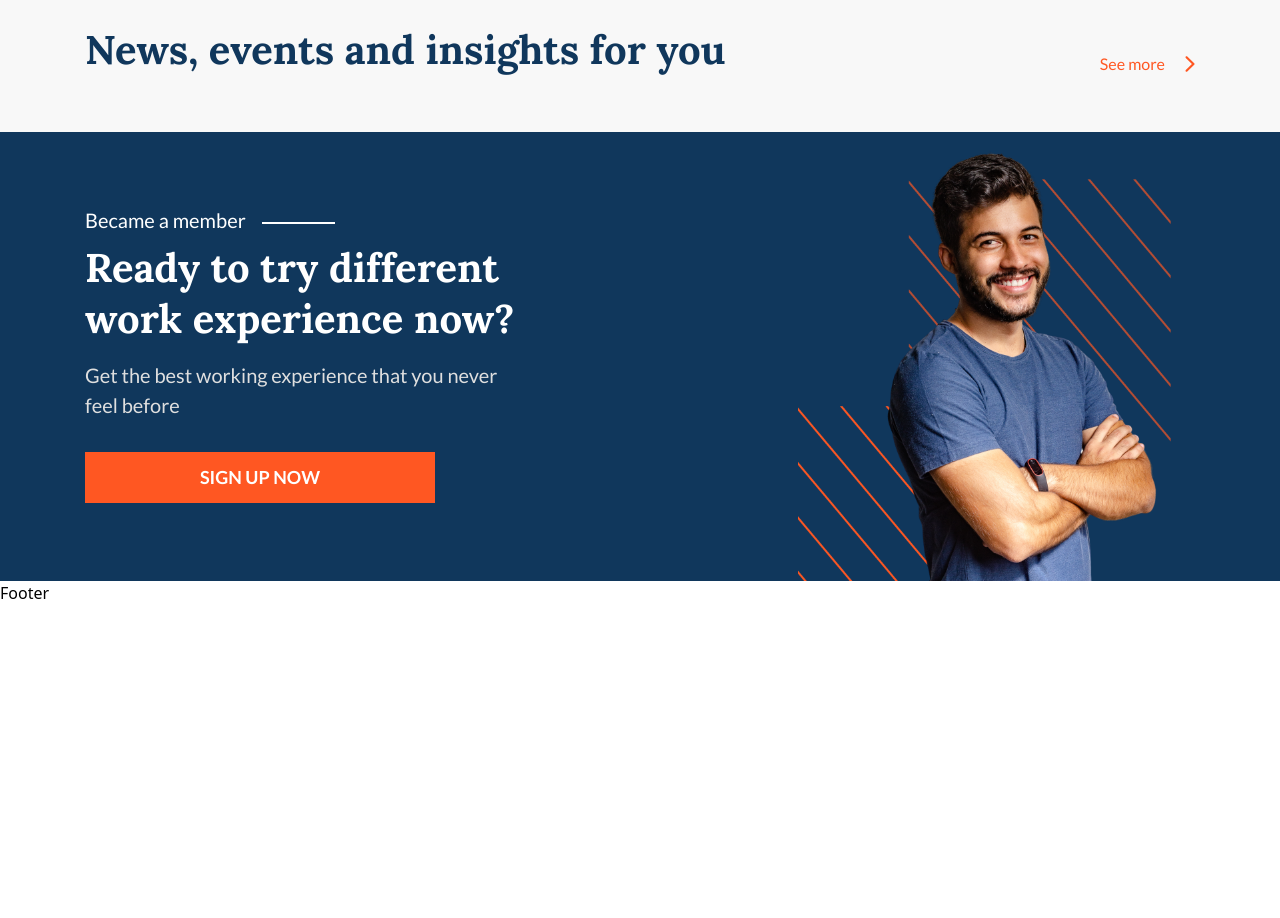
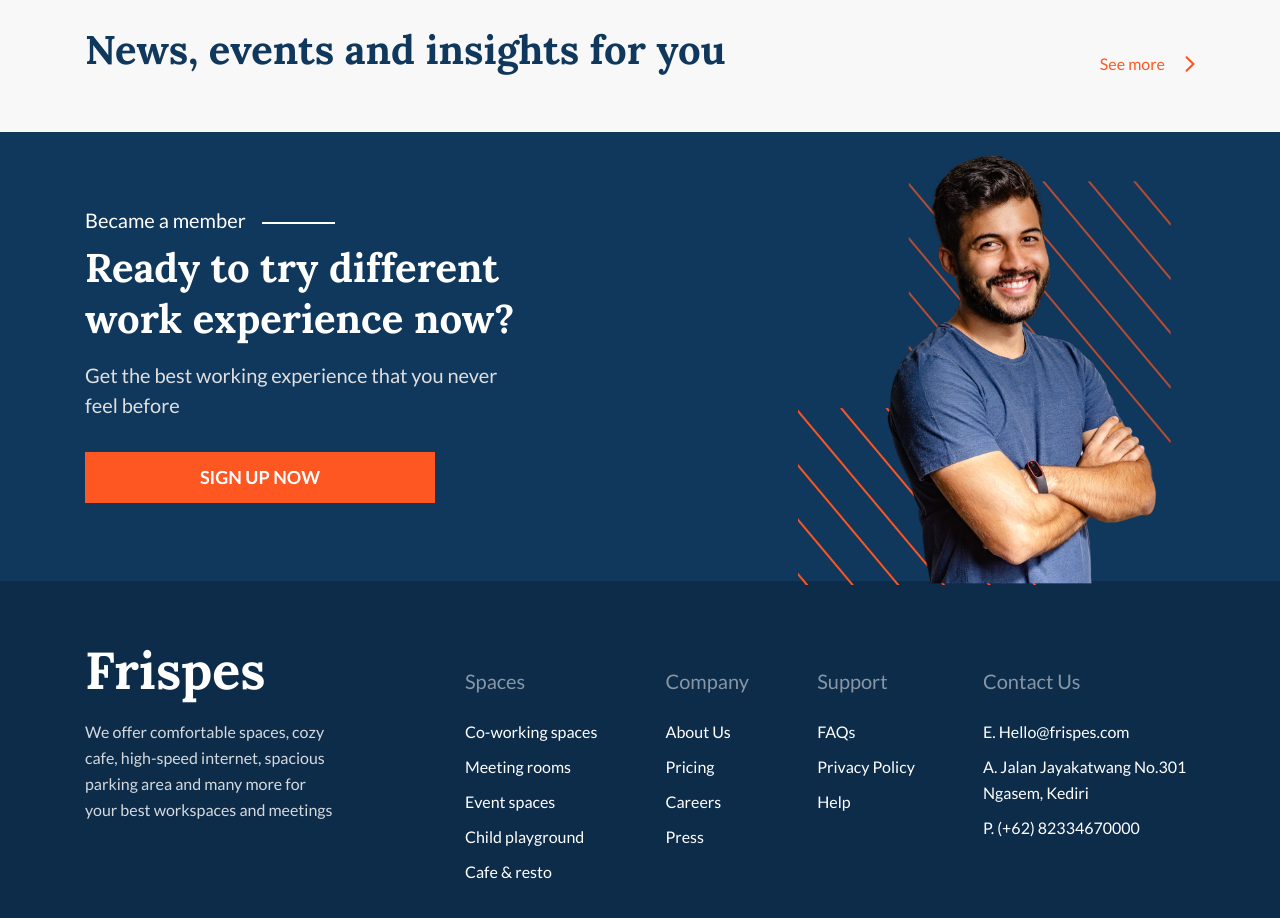
Before and after one commit to neharadialcode486/frispes, a React (Create React App) app: page / in a window 1280 px wide. Shown: the part 4880-5798 px from the top of the page. Before the commit the page ends 5485 px from the top, so only its background shows below. Built offline with nearby package versions, Linux system fonts and the light colour scheme; a web font is replaced by a local one.

Commit message:
footer update

```diff
--- a/src/components/common/Helper.jsx
+++ b/src/components/common/Helper.jsx
@@ -79,3 +79,36 @@ export const IMAGES_DATA = [
     { img: shopify, url: "" },
     { img: stripe, url: "" },
 ]
+export const FOOTER_DATA = [
+    {
+        heading: "Spaces", data: [
+            { subHeading: "Co-working spaces", url: "" },
+            { subHeading: "Meeting rooms", url: "" },
+            { subHeading: "Event spaces", url: "" },
+            { subHeading: "Child playground", url: "" },
+            { subHeading: "Cafe & resto", url: "" },
+        ]
+    },
+    {
+        heading: "Company", data: [
+            { subHeading: "About Us", url: "" },
+            { subHeading: "Pricing", url: "" },
+            { subHeading: "Careers", url: "" },
+            { subHeading: "Press", url: "" },
+        ]
+    },
+    {
+        heading: "Support", data: [
+            { subHeading: "FAQs", url: "" },
+            { subHeading: "Privacy Policy", url: "" },
+            { subHeading: "Help", url: "" },
+        ]
+    },
+    {
+        heading: "Contact Us", data: [
+            { subHeading: "E.  Hello@frispes.com", url: "" },
+            { subHeading: "A.  Jalan Jayakatwang  No.301 Ngasem, Kediri", url: "" },
+            { subHeading: "P.  (+62) 82334670000", url: "" },
+        ]
+    },
+]
--- a/src/components/home/Events.jsx
+++ b/src/components/home/Events.jsx
@@ -5,7 +5,7 @@ import Icon from '../common/Icons'
 const Events = () => {
     return (
         <div className='py-14 bg-deep-gray'>
-            <div className="container">
+            <div className="container pb-1">
                 <div className="flex items-end justify-between">
                     <PrimaryHeading className='text-deep-blue' text='News, events and insights for you' />
                     <button className='flex gap-5 items-center w-fit font-lato font-normal text-base text-off-orange group hover:text-deep-blue'>See more <Icon iconName='orangeArrowIcon' /></button>
--- a/src/components/home/Footer.jsx
+++ b/src/components/home/Footer.jsx
@@ -1,8 +1,30 @@
 import React from 'react'
+import { FOOTER_DATA } from '../common/Helper'
 
 const Footer = () => {
     return (
-        <div>Footer</div>
+        <div className='bg-off-blue py-14 -mt-1'>
+            <div className="container mb-11 pb-0.5">
+                <div className="flex justify-between">
+                    <div className="max-w-[255px] w-full">
+                        <a href="/" className='font-lora font-bold text-white text-custom-xl leading-custom-2xl'>Frispes</a>
+                        <p className='font-lato text-base mt-4 opacity-85 text-deep-gray leading-custom-sm'>We offer comfortable spaces, cozy cafe, high-speed internet, spacious parking area and many more for your best workspaces and meetings</p>
+                    </div>
+                    <div className="max-w-[730px] w-full justify-between mt-7 pt-0.5 flex">
+                        {FOOTER_DATA.map((items, index) => (
+                            <div key={index} className={index === 3 ? "max-w-[212px] w-full" : "w-fit"}>
+                                <h2 className='font-lato text-xl font-medium text-white opacity-50'>{items.heading}</h2>
+                                <div className="flex flex-col gap-[9px] mt-6">
+                                    {items.data.map((obj, idx) => (
+                                        <a key={idx} href={obj.url} className='w-fit font-lato font-normal text-white text-base leading-custom-sm'>{obj.subHeading}</a>
+                                    ))}
+                                </div>
+                            </div>
+                        ))}
+                    </div>
+                </div>
+            </div>
+        </div>
     )
 }
 
--- a/src/components/home/Gallery.jsx
+++ b/src/components/home/Gallery.jsx
@@ -17,8 +17,8 @@ const Gallery = () => {
                     <PrimaryHeading className='text-deep-blue mt-2' text="Immersive beautiful" />
                     <PrimaryHeading className='text-deep-blue' text="co-working space gallery" />
                     <div className="flex gap-6 w-full justify-center md:mt-9 mt-4 pt-0.5 lg:w-fit">
-                        <Icon className='cursor-pointer customPrev transition_slow hover:scale-95' iconName='leftArrowIcon' />
-                        <Icon className='cursor-pointer customNext transition_slow hover:scale-95' iconName='rightArrowIcon' />
+                        <Icon className='cursor-pointer prev transition_slow hover:scale-95' iconName='leftArrowIcon' />
+                        <Icon className='cursor-pointer next transition_slow hover:scale-95' iconName='rightArrowIcon' />
                     </div>
                 </div>
             </div>
@@ -29,14 +29,14 @@ const Gallery = () => {
                     loop={true}
                     centeredSlides={true}
                     navigation={{
-                        prevEl: '.customPrev',
-                        nextEl: '.customNext',
+                        prevEl: '.prev',
+                        nextEl: '.next',
                     }}
                     modules={[Navigation]}
                     className="mySwiper"
                     onInit={(swiper) => {
-                        swiper.params.navigation.prevEl = '.customPrev';
-                        swiper.params.navigation.nextEl = '.customNext';
+                        swiper.params.navigation.prevEl = '.prev';
+                        swiper.params.navigation.nextEl = '.next';
                         swiper.navigation.init();
                         swiper.navigation.update();
                     }}
--- a/src/components/home/Member.jsx
+++ b/src/components/home/Member.jsx
@@ -5,8 +5,8 @@ import PrimaryParagraph from "../common/PrimaryParagraph";
 
 const Member = () => {
     return (
-        <div className='sm:py-16 py-14 bg-deep-blue overflow-hidden'>
-            <div className="container relative mt-2.5 mb-3.5">
+        <div className='sm:py-16 py-14 bg-deep-blue overflow-hidden -mt-1'>
+            <div className="container relative mt-2.5 mb-3.5 pb-1">
                 <div className="lg:max-w-[445px] w-full relative z-10">
                     <p className='font-lato font-medium text-xl text-white flex items-center w-fit mx-auto lg:mx-0 gap-4'>
                         Became a member <span className='bg-white flex h-0.5 w-10 sm:w-[73px] mt-1.5'></span>
--- a/src/components/home/Reviews.jsx
+++ b/src/components/home/Reviews.jsx
@@ -20,8 +20,8 @@ const Reviews = () => {
                         <PrimaryHeading className='text-deep-blue mt-2' text="What our customers are saying" />
                     </div>
                     <div className="flex gap-6 w-full justify-center md:mt-9 mt-4 pt-0.5 lg:w-fit">
-                        <Icon className='cursor-pointer customPrev transition_slow hover:scale-95' iconName='leftArrowIcon' />
-                        <Icon className='cursor-pointer customNext transition_slow hover:scale-95' iconName='rightArrowIcon' />
+                        <Icon className='cursor-pointer prevButton transition_slow hover:scale-95' iconName='leftArrowIcon' />
+                        <Icon className='cursor-pointer nextButton transition_slow hover:scale-95' iconName='rightArrowIcon' />
                     </div>
                 </div>
             </div>
@@ -30,15 +30,15 @@ const Reviews = () => {
                     slidesPerView={1}
                     spaceBetween={30}
                     navigation={{
-                        prevEl: '.customPrev',
-                        nextEl: '.customNext',
+                        prevEl: '.prevButton',
+                        nextEl: '.nextButton',
                     }}
                     modules={[Keyboard, Scrollbar, Navigation]}
                     scrollbar={true}
                     className="mySwiper !pb-20"
                     onInit={(swiper) => {
-                        swiper.params.navigation.prevEl = '.customPrev';
-                        swiper.params.navigation.nextEl = '.customNext';
+                        swiper.params.navigation.prevEl = '.prevButton';
+                        swiper.params.navigation.nextEl = '.nextButton';
                         swiper.navigation.init();
                         swiper.navigation.update();
                     }}
```
